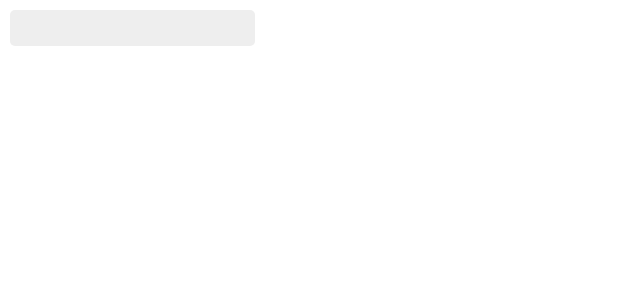
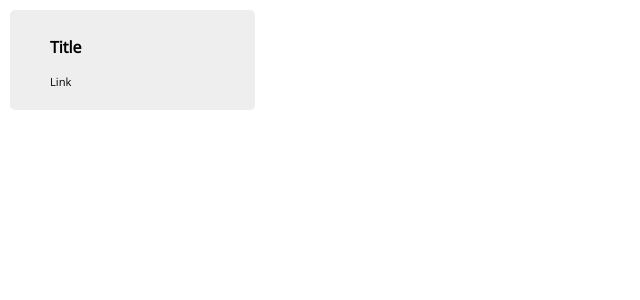
Before and after one commit to AdrianVillalbaSanchez/Algo-reactivo, a React (Create React App) app: page / in a window 1280 px wide. Shown: the top 300 px of the page, without its empty margins (0-640 px from the left). Built offline with nearby package versions, Linux system fonts and the light colour scheme.

Commit message:
Refactoring

```diff
--- a/public/index.html
+++ b/public/index.html
@@ -6,39 +6,14 @@
   <meta name="viewport" content="width=device-width, initial-scale=1, shrink-to-fit=no">
   <meta name="theme-color" content="#000000">
   <link href="https://fonts.googleapis.com/css?family=Open+Sans" rel="stylesheet">
-  <!--
-      manifest.json provides metadata used when your web app is added to the
-      homescreen on Android. See https://developers.google.com/web/fundamentals/engage-and-retain/web-app-manifest/
-    -->
   <link rel="manifest" href="%PUBLIC_URL%/manifest.json">
   <link rel="shortcut icon" href="%PUBLIC_URL%/favicon.ico">
-  <!--
-      Notice the use of %PUBLIC_URL% in the tags above.
-      It will be replaced with the URL of the `public` folder during the build.
-      Only files inside the `public` folder can be referenced from the HTML.
 
-      Unlike "/favicon.ico" or "favicon.ico", "%PUBLIC_URL%/favicon.ico" will
-      work correctly both with client-side routing and a non-root public URL.
-      Learn how to configure a non-root public URL by running `npm run build`.
-    -->
-  <title>React App</title>
+  <title>Save Your Ideas</title>
 </head>
 
 <body>
-  <noscript>
-    You need to enable JavaScript to run this app.
-  </noscript>
   <div id="root"></div>
-  <!--
-      This HTML file is a template.
-      If you open it directly in the browser, you will see an empty page.
-
-      You can add webfonts, meta tags, or analytics to this file.
-      The build step will place the bundled scripts into the <body> tag.
-
-      To begin the development, run `npm start` or `yarn start`.
-      To create a production bundle, use `npm run build` or `yarn build`.
-    -->
 </body>
 
 </html>
--- a/src/App.js
+++ b/src/App.js
@@ -6,7 +6,7 @@ class App extends Component {
   render() {
     return (
       <div className="App">
-        <div><Link brand={"Gibson"} model={"Les Paul"} year={"1959"} /> </div>
+        <div><Link title={"Title"} link={"Link"} /> </div>
       </div>
     );
   }
--- a/src/Link.js
+++ b/src/Link.js
@@ -4,7 +4,7 @@ import React, { Component } from 'react';
 class Link extends Component {
   render() {
     return (
-      <div className="card">
+      <div className="cardLink">
         <div className="webTitle">
           <p> {this.props.title}</p>
         </div>
--- a/src/index.css
+++ b/src/index.css
@@ -4,7 +4,7 @@ body {
   font-family: 'Open Sans', sans-serif;
 }
 
-.card {
+.cardLink {
   border-radius: 5px;
   display: inline-block;
   background-color: rgb(238, 238, 238);
@@ -17,20 +17,10 @@ body {
   background-color: silver;
 }
 
-.cardBrand {
-  font-weight: 600;
+.webTitle{
+  font-weight: 700;
 }
 
-.cardModel {
-  padding-top: -20px;
-  font-weight: 100;
+.webLink{
   font-size: 0.7em;
 }
-
-.cardYear {
-  font-size: 0.6em;
-}
-
-.cardArrow {
-  float: right;
-}
```
